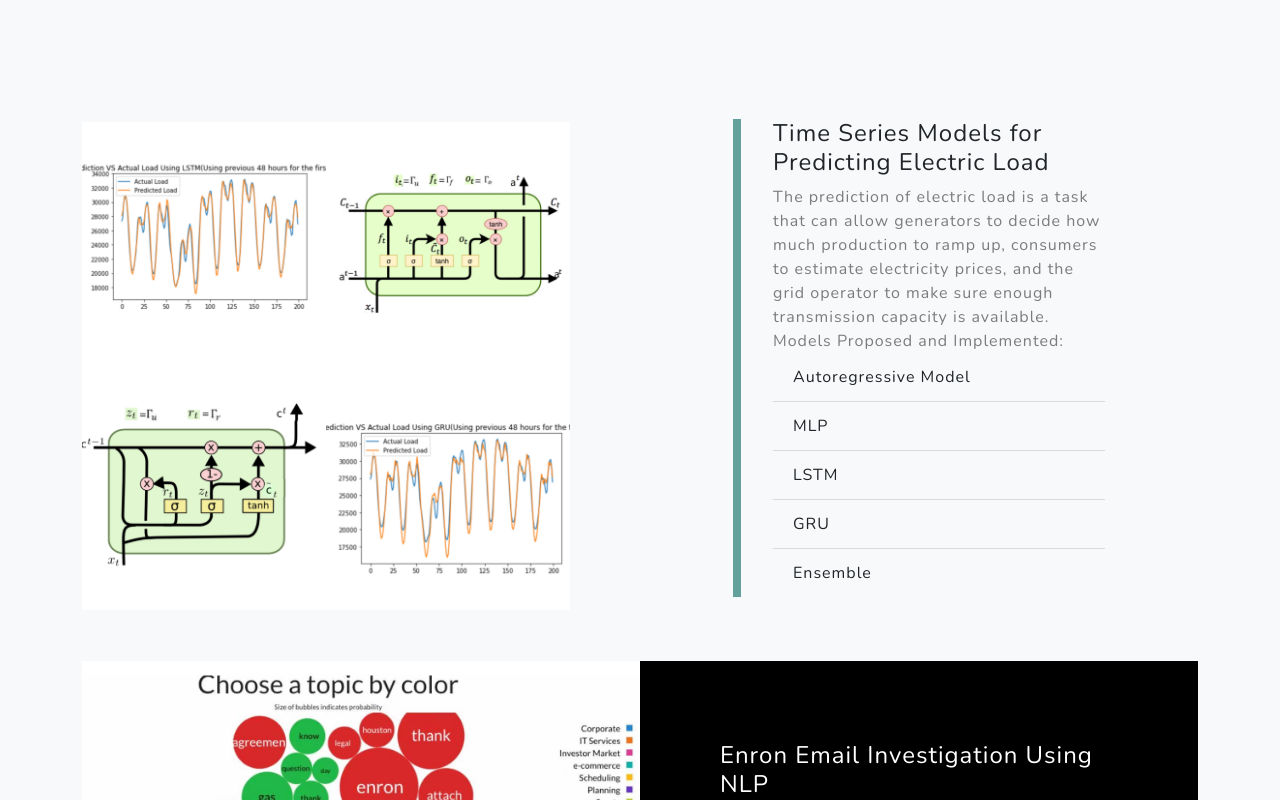
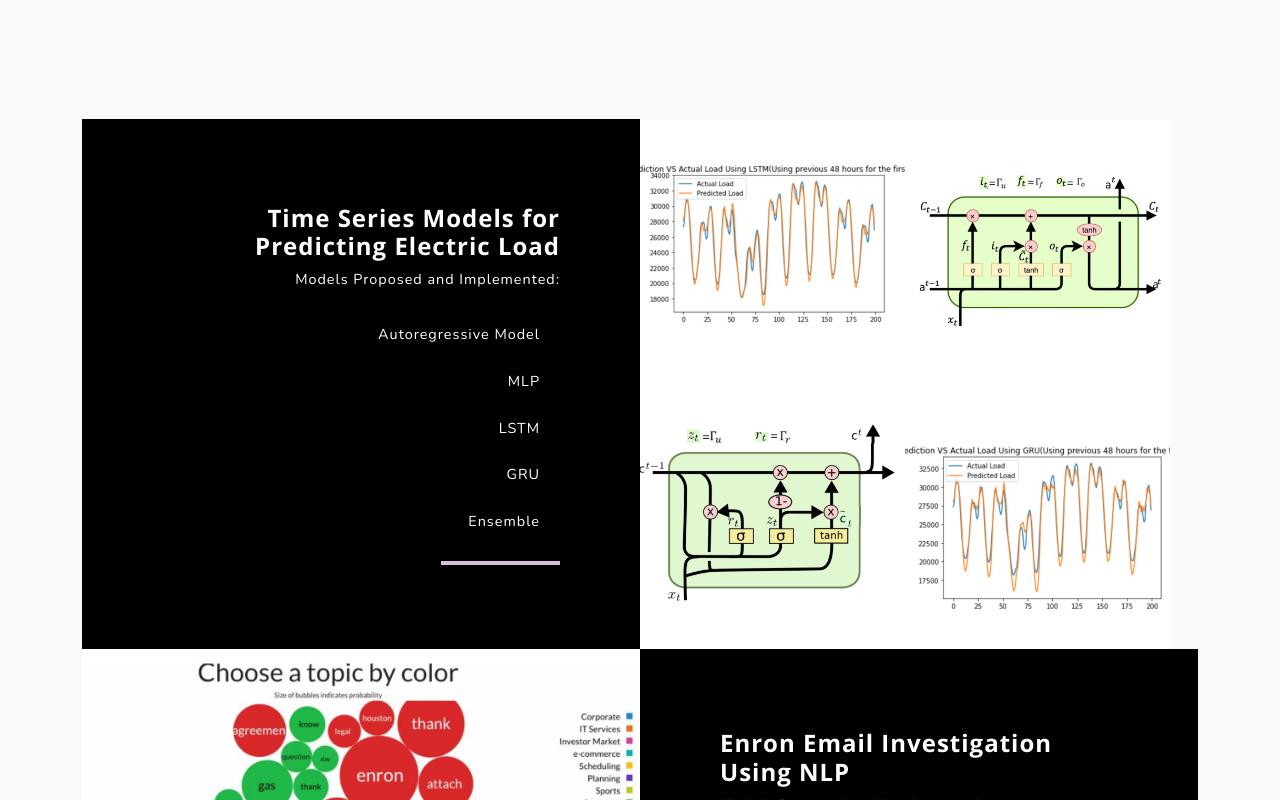
Before and after one commit to pengxinnn/pengxinnn.github.io, a plain HTML site: page index.html in a window 1280 px wide. Shown: the part 1620-2420 px from the top of the page. Drawn offline with nearby package versions, Linux system fonts and the light colour scheme.

Commit message:
changed color

```diff
--- a/index.html
+++ b/index.html
@@ -49,13 +49,13 @@
                 <div class="row">
                     <div class="float-container">
                     <div class=" mx-auto float-child">
-                        <h2 class="text-white mb-4">About me</h2>
+                        <h2 class="text-purple mb-4 changefont">About me</h2>
                         <p class="text-white-50">
                             I am UofT class of 2022 undergraduate specializaing in Data Science and Computer Science, focusing In Artificial Intelligence.
                         </p>
                     </div>
                     <div class="mx-auto float-child">
-                        <h2 class="text-white mb-4">Skills</h2>
+                        <h2 class="text-purple mb-4 changefont">Skills</h2>
                         <p class="text-white-50">
                             Python, Java, C, SQL, R <br>
                             HTML, CSS, Javascript <br>
@@ -68,7 +68,7 @@
                     <div class="col-xl-8 col-lg-7"><img class="img-fluid2 mb-3 mb-lg-0 rounded-circle" src="assets/img/datouzhao.PNG" alt="" /></div>
                     <div class="col-xl-4 col-lg-5">
                         <div class="featured-text text-center text-lg-left">
-                            <h4 class="text-white">Education</h4>
+                            <h4 class="text-purple changefont">Education</h4>
                             <p class="text-white-50 mb-0">
                             University of Toronto <br>
                             Sept 2018 - May 2022 (Expected) <br>
@@ -87,29 +87,33 @@
         <!-- Projects-->
         <section class="projects-section bg-light" id="projects">
             <div class="container">
-                <!-- Featured Project Row-->
-                <div class="row align-items-center no-gutters mb-4 mb-lg-5">
-                    <div class="col-xl-7 col-lg-7 hovereffect">
-                        <img class="img-fluid3 mb-3 mb-lg-0 img-responsive" src="assets/img/lstm.jpeg" alt="" />
+                <div class="row justify-content-center no-gutters">
+                    <div class="col-lg-6 hovereffect">
+                        <img class="img-fluid3 mb-3 mb-lg-0 img-responsive" src="assets/img/lstm.jpeg" alt=""/>
                                 <div class="overlay">
                                     <h2>Time Series Models</h2>
                                         <a class="info" href="https://github.com/pengxinnn">link me for details🤓</a>
                                 </div>
                     </div>
-                    <div class="col-xl-4 col-lg-6">
-                        <div class="featured-text text-center text-lg-left">
-                            <h4>Time Series Models for Predicting Electric Load</h4>
-                            <p class="text-black-50 mb-0">
-                                The prediction of electric load is a task that can allow generators to decide how much production to ramp up, consumers to estimate electricity prices, and the grid operator to make sure enough transmission capacity is available. <br>
-                                Models Proposed and Implemented:
-                                <ul class="list-group list-group-flush bg-transparent">
-                                  <li class="list-group-item bg-transparent">Autoregressive Model</li>
-                                  <li class="list-group-item bg-transparent">MLP</li>
-                                  <li class="list-group-item bg-transparent">LSTM</li>
-                                  <li class="list-group-item bg-transparent">GRU</li>
-                                  <li class="list-group-item bg-transparent">Ensemble</li>
-                                </ul>
-                            </p>
+                    <div class="col-lg-6 order-lg-first">
+                        <div class="bg-black text-center h-100 project">
+                            <div class="d-flex h-100">
+                                <div class="project-text w-100 my-auto text-center text-lg-right">
+                                    <h4 class="text-white changefont">Time Series Models for Predicting Electric Load</h4>
+                                    <p class="mb-0 text-white-50">
+                                        Models Proposed and Implemented:<br>
+                                        <br>
+                                        <ul class="list-group list-group-flush bg-transparent">
+                                          <li class="list-group-item bg-transparent text-white">Autoregressive Model</li>
+                                          <li class="list-group-item bg-transparent text-white">MLP</li>
+                                          <li class="list-group-item bg-transparent text-white">LSTM</li>
+                                          <li class="list-group-item bg-transparent text-white">GRU</li>
+                                          <li class="list-group-item bg-transparent text-white">Ensemble</li>
+                                        </ul>
+                                    </p>
+                                    <hr class="d-none d-lg-block mb-0 mr-0" />
+                                </div>
+                            </div>
                         </div>
                     </div>
                 </div>
@@ -126,7 +130,7 @@
                         <div class="bg-black text-center h-100 project">
                             <div class="d-flex h-100">
                                 <div class="project-text w-100 my-auto text-center text-lg-left">
-                                    <h4 class="text-white">Enron Email Investigation Using NLP</h4>
+                                    <h4 class="text-white changefont">Enron Email Investigation Using NLP</h4>
                                     <p class="mb-0 text-white-50">
                                 Models Proposed and Implemented:<br>
                                 <br>
```
Also changed, not shown: css/styles.css, 2 other files.
